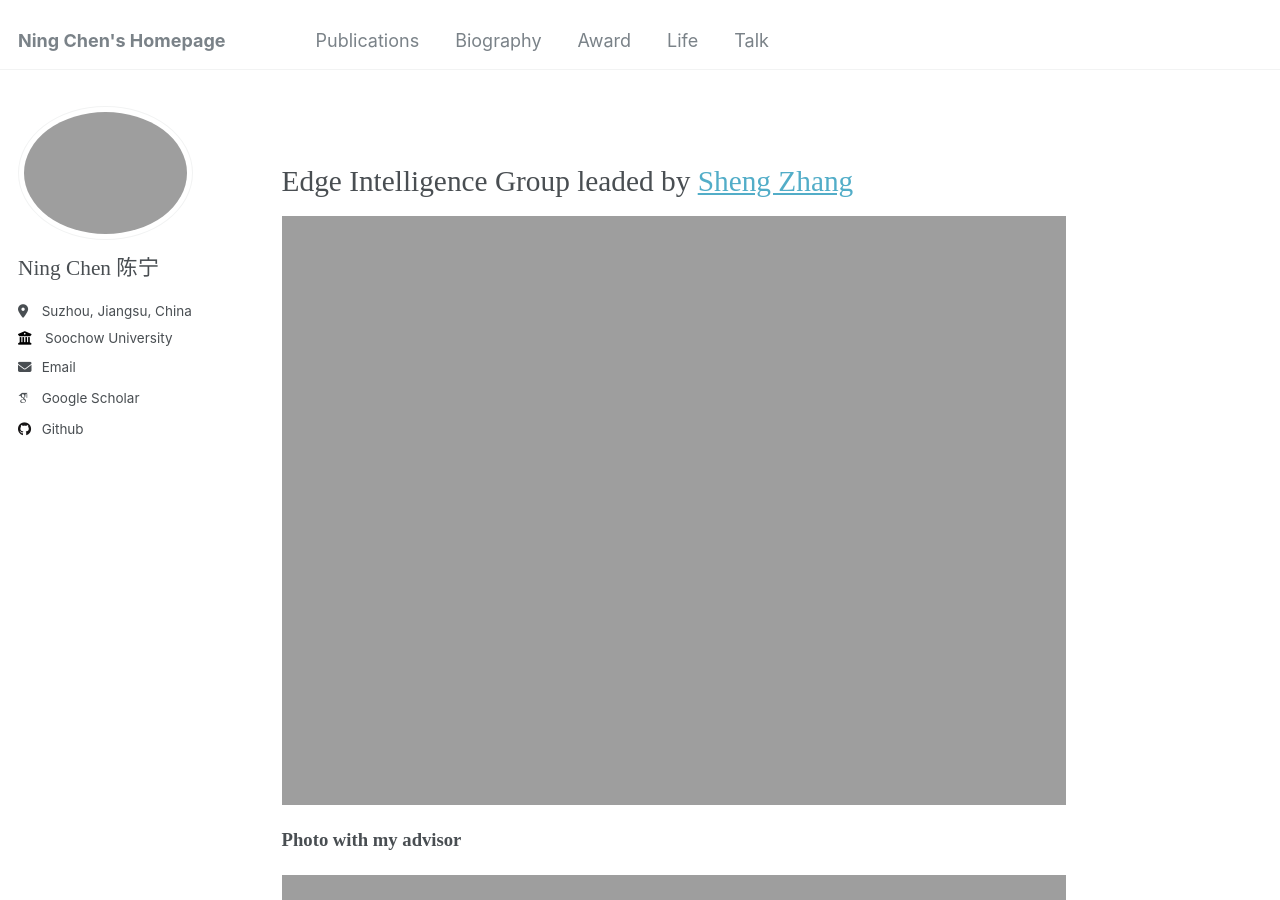
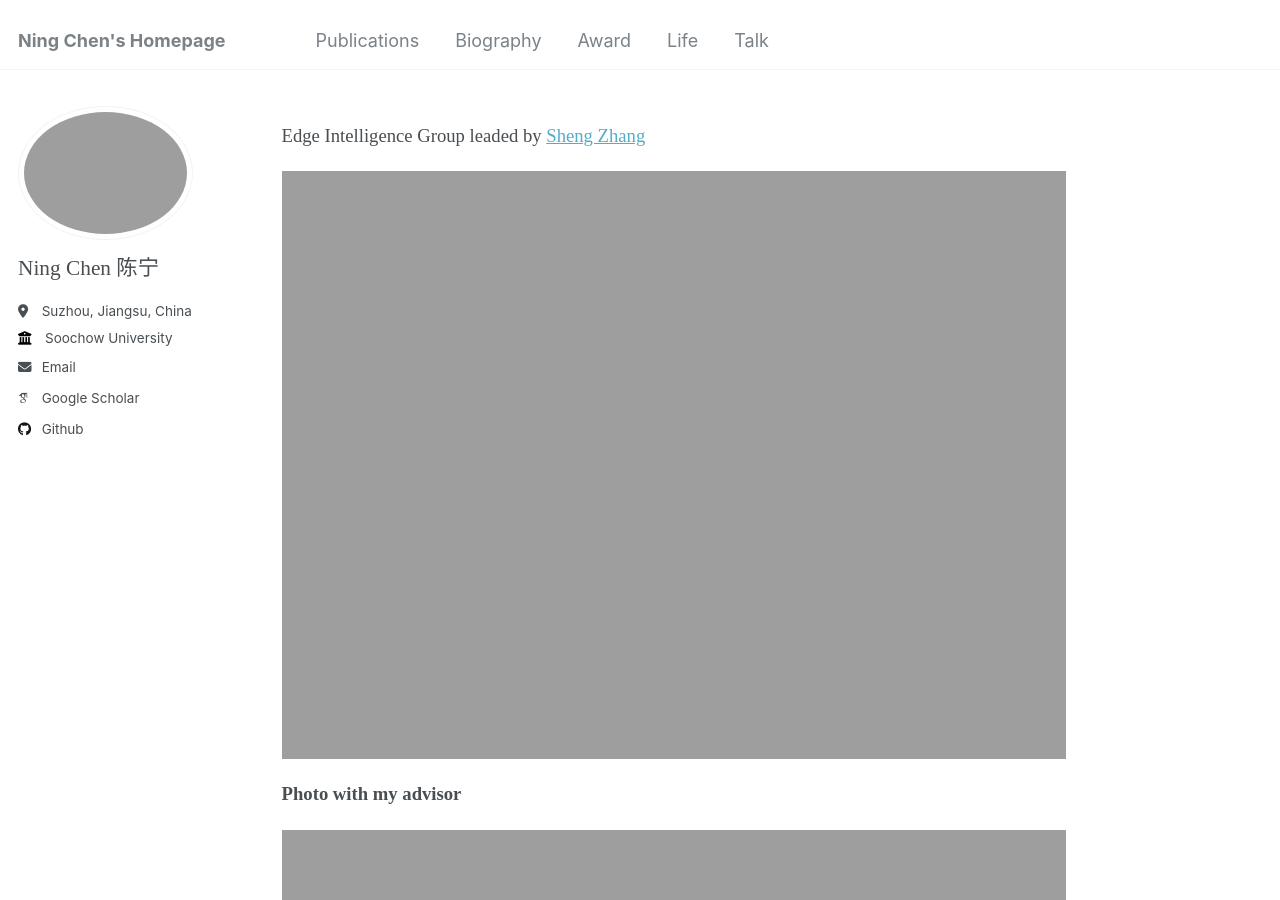
Before and after one commit to nju-cn/nju-cn.github.io, a Jekyll site: the page built from _pages/life.md, in a window 1280 px wide and 900 px high. Built offline with Jekyll 4.4.1, drawn with Linux system fonts in a browser that asks for light colours; some web fonts are replaced.

Commit message:
Merge remote-tracking branch 'origin/master'

```diff
--- a/_pages/life.md
+++ b/_pages/life.md
@@ -11,7 +11,8 @@ h2 { font: 22pt Microsoft YaHei !important; }
 h3 { font: 16pt Microsoft YaHei !important; }
 p { font: 14pt kai !important; }
 </style>
-##  Edge Intelligence Group leaded by [Sheng Zhang](https://cs.nju.edu.cn/c9/e4/c2640a51684/page.htm)
+
+Edge Intelligence Group leaded by [Sheng Zhang](https://cs.nju.edu.cn/c9/e4/c2640a51684/page.htm)
 
 <p><img src="http://nju-cn.github.io/imgage_group/diaoxia.jpg" referrerpolicy="no-referrer" width="80%"></p>
 
```
Also changed, not shown: 2 other files.
